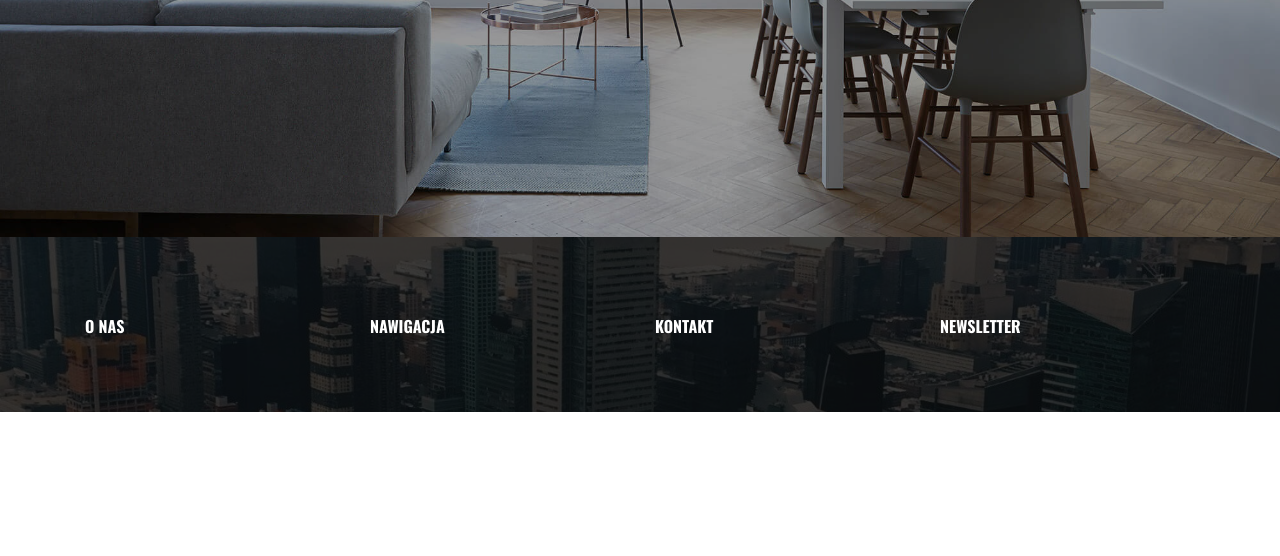
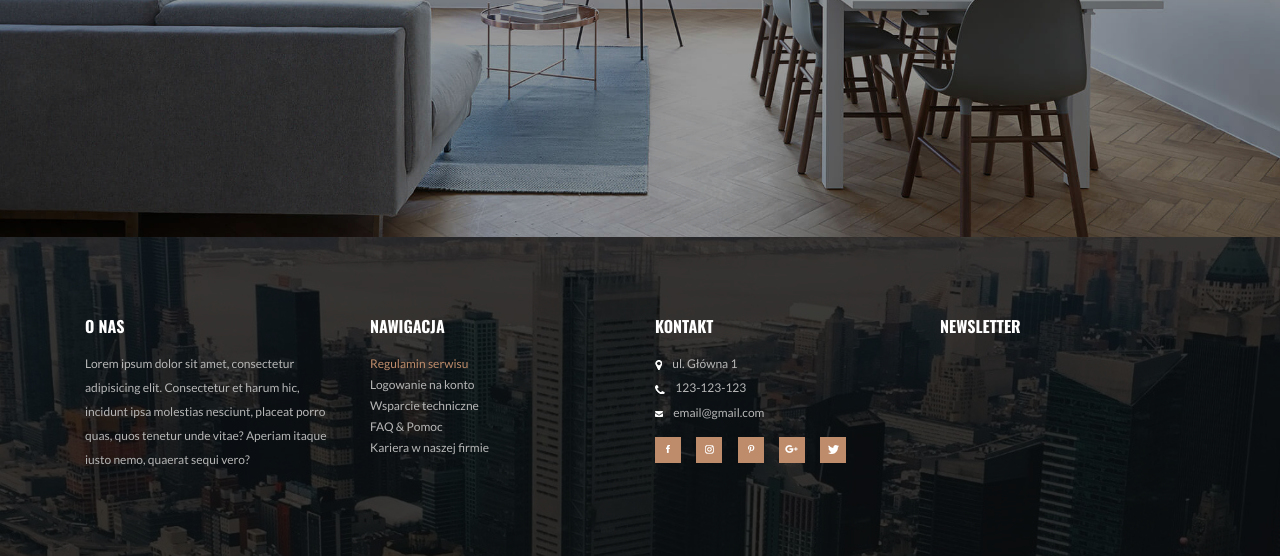
Before and after one commit to mstankiewicz1/Bootstrap-Praktyczny-Projekt, a website: page index.html in a window 1280 px wide. Shown: the part 419-975 px from the top of the page. Before the commit the page ends 831 px from the top, so only its background shows below. Drawn offline with nearby package versions, Linux system fonts and the light colour scheme.

Commit message:
Postepy 17.06.19r godz 23:46

```diff
--- a/index.html
+++ b/index.html
@@ -61,19 +61,83 @@
             <div class="row">
                 <!--Pierwsza kolumna-->
                 <div class="col-md-6 col-lg-3 mb-5">
-                    <h4 class="text-uppercase text-white">O nas</h4>
+                    <h4 class="text-uppercase text-white mb-3">O nas</h4>
+                    <p class="sk-footer-text sk-footer-p">Lorem ipsum dolor sit amet, consectetur adipisicing elit. Consectetur et harum hic, incidunt ipsa molestias nesciunt, placeat porro quas, quos tenetur unde vitae? Aperiam itaque iusto nemo, quaerat sequi vero?</p>
                 </div>
                 <!--Druga kolumna-->
-                <div class="col-md-6 col-lg-3 mb-">
-                    <h4 class="text-uppercase text-white">Nawigacja</h4>
+                <div class="col-md-6 col-lg-3 mb5-">
+                    <h4 class="text-uppercase text-white mb-3">Nawigacja</h4>
+                    <ul class="list-unstyled">
+                        <li>
+                            <a class="text-primary sk-footer-text" href="#">Regulamin serwisu</a>
+                        </li>
+                        <li>
+                            <a class="sk-footer-text" href="#">Logowanie na konto</a>
+                        </li>
+                        <li>
+                            <a class="sk-footer-text" href="#">Wsparcie techniczne</a>
+                        </li>
+                        <li>
+                            <a class="sk-footer-text" href="#">FAQ & Pomoc</a>
+                        </li>
+                        <li>
+                            <a class="sk-footer-text" href="#">Kariera w naszej firmie</a>
+                        </li>
+                    </ul>
                 </div>
                 <!--Trzecia kolumna-->
-                <div class="col-md-6 col-lg-3 mb-">
-                    <h4 class="text-uppercase text-white">Kontakt</h4>
+                <div class="col-md-6 col-lg-3 mb-5">
+                    <h4 class="text-uppercase text-white mb-3">Kontakt</h4>
+                    <ul class="list-unstyled sk-footer-text sk-footer-contact-list">
+                        <li class="sk-footer-contact-item">
+                            <span class="mr-2"><img src="images/ui/contact-footer-icon-pin.png"></span>
+                            ul. Główna 1
+                        </li>
+                        <li class="sk-footer-contact-item">
+                            <span class="mr-2"><img src="images/ui/contact-footer-icon-phone.png"></span>
+                            123-123-123
+                        </li>
+                        <li class="sk-footer-contact-item">
+                            <span class="mr-2"><img src="images/ui/contact-footer-icon-email.png"></span>
+                            email@gmail.com
+                        </li>
+                    </ul>
+                    <div class="d-flex justify-content-between w-75">
+                        <span class="bg-primary text-center sk-social-box">
+                            <a href="#">
+                                <img src="images/social/social-icon-fb.png" alt="social">
+                            </a>
+                        </span>
+                        <span class="bg-primary text-center sk-social-box">
+                            <a href="#">
+                                <img src="images/social/social-icon-inst.png" alt="social">
+                            </a>
+                        </span>
+                        <span class="bg-primary text-center sk-social-box">
+                            <a href="#">
+                                <img src="images/social/social-icon-pin.png" alt="social">
+                            </a>
+                        </span>
+                        <span class="bg-primary text-center sk-social-box">
+                            <a href="#">
+                                <img src="images/social/social-icon-plus.png" alt="social">
+                            </a>
+                        </span>
+                        <span class="bg-primary text-center sk-social-box">
+                            <a href="#">
+                                <img src="images/social/social-icon-twit.png" alt="social">
+                            </a>
+                        </span>
+                    </div>
                 </div>
                 <!--Czwarta kolumna-->
-                <div class="col-md-6 col-lg-3 mb-">
-                    <h4 class="text-uppercase text-white">Newsletter</h4>
+                <div class="col-md-6 col-lg-3 mb-5">
+                    <h4 class="text-uppercase text-white mb-3">Newsletter</h4>
+                    <form action="">
+
+
+
+                    </form>
                 </div>
             </div>
         </div>
--- a/source/custom/base/_mixins.scss
+++ b/source/custom/base/_mixins.scss
@@ -17,3 +17,9 @@
   position: relative;
   z-index: 1000;
 }
+
+//rozmiar
+@mixin sk-size($w,$h){
+  width: $w;
+  height: $h;
+}
--- a/source/custom/components/_footer.scss
+++ b/source/custom/components/_footer.scss
@@ -12,3 +12,24 @@
 .sk-footer-top-content {
   @include sk-relative-zindex;
 }
+
+.sk-footer-text {
+  font-size: .75rem;
+  color: $gray-600;
+}
+
+.sk-footer-p {
+  line-height: 2;
+}
+
+.sk-footer-contact-list {
+  margin-bottom: .75rem;
+}
+
+.sk-footer-contact-item {
+  padding: .2rem 0;
+}
+
+.sk-social-box {
+  @include sk-size(26px, 26px);
+}
```
Also changed, not shown: images/social/social-icon-fb.png (added), images/social/social-icon-inst.png (added), images/social/social-icon-pin.png (added), images/social/social-icon-plus.png (added), images/social/social-icon-twit.png (added), style/style.css.
